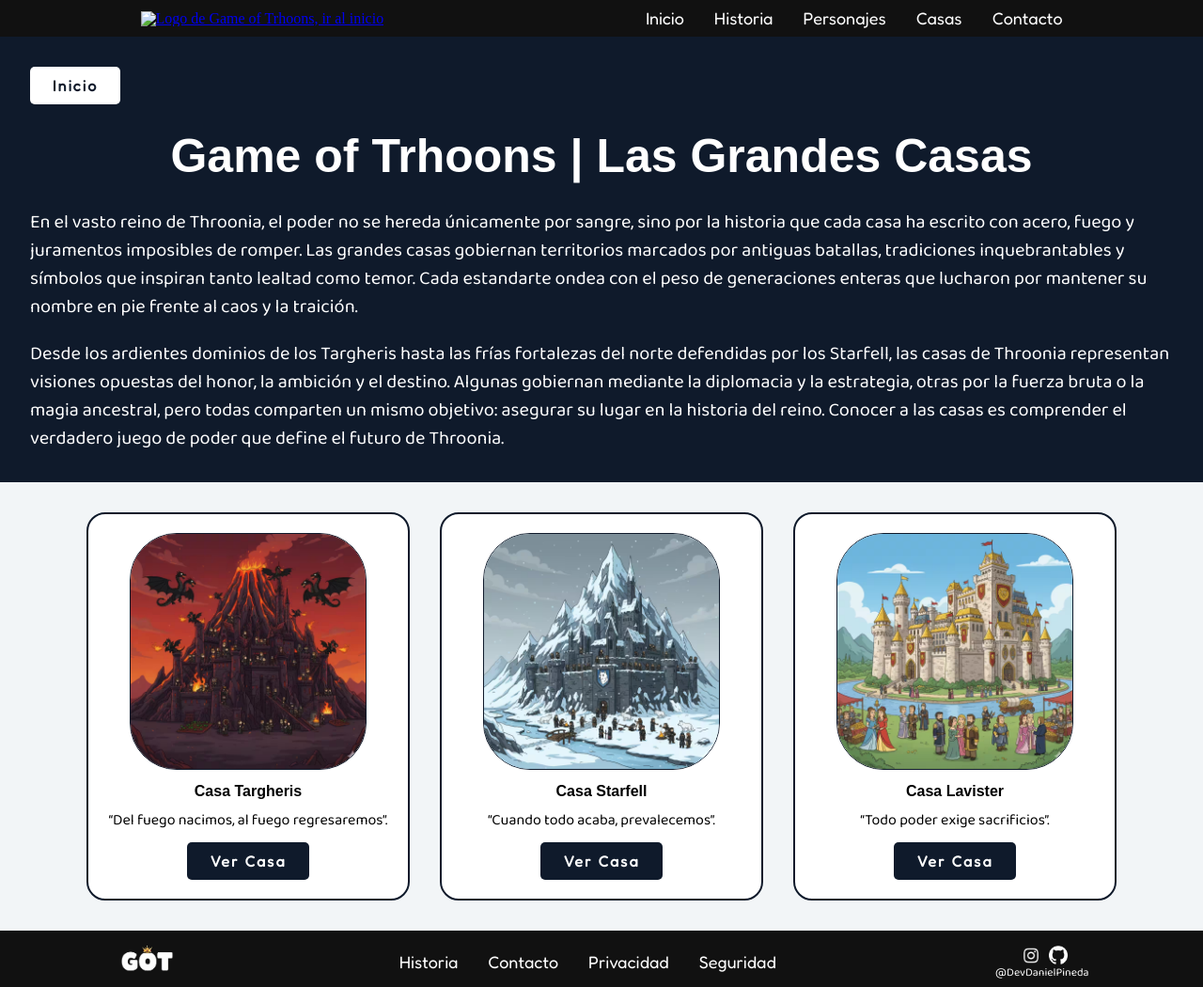
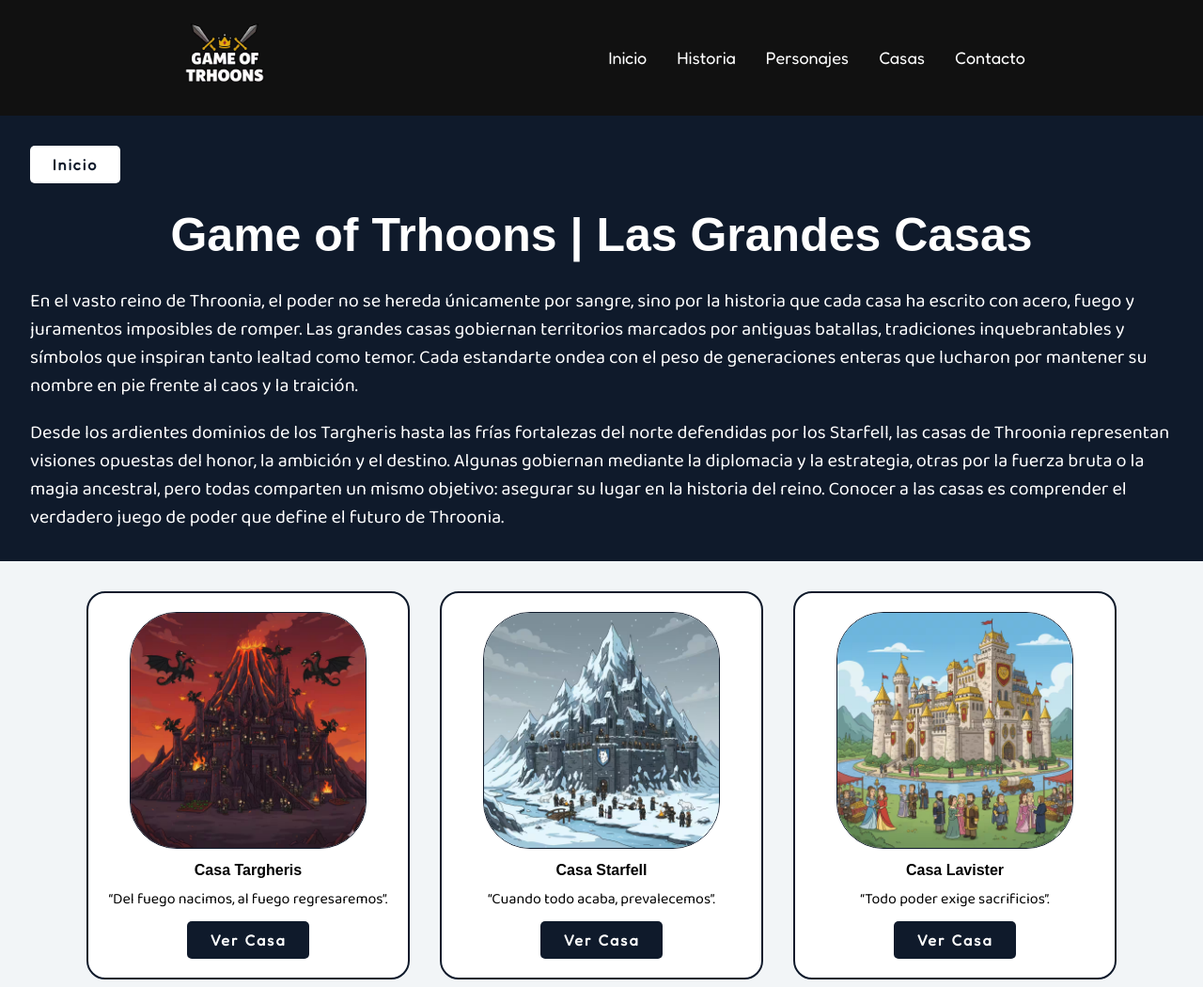
Before and after one commit to DevDanielPineda/Game-of-Throons-Pr-ctica-HTML---CSS, a plain HTML site: page pages/casas.html in a window 1280 px wide. Shown: the top 1050 px of the page at 94% size. Drawn offline with Linux system fonts and the light colour scheme; the site is published under a folder, as on GitHub Pages, so addresses that start at the root find nothing; files whose address does not match are found by name; a web font is replaced by a local one.

Commit message:
fix(paginas): corregir enlaces rotos de imágenes

```diff
--- a/pages/casas.html
+++ b/pages/casas.html
@@ -20,7 +20,7 @@
         <div class="header__container">
 
             <a class="header__logo-link" href="../index.html">
-                <img class="header__logo" src="/assets/logos/gameoftoons-logo.avif" alt="Logo de Game of Trhoons, ir al inicio"/>
+                <img class="header__logo" src="../assets/logos/gameoftoons-logo.avif" alt="Logo de Game of Trhoons, ir al inicio"/>
             </a>
 
             <nav class="header__nav" aria-label="Navegación principal">
```
Also changed, not shown: pages/contacto.html (+1 -1 lines), pages/personajes.html (+1 -1 lines), pages/seguridad.html (+1 -1 lines).
